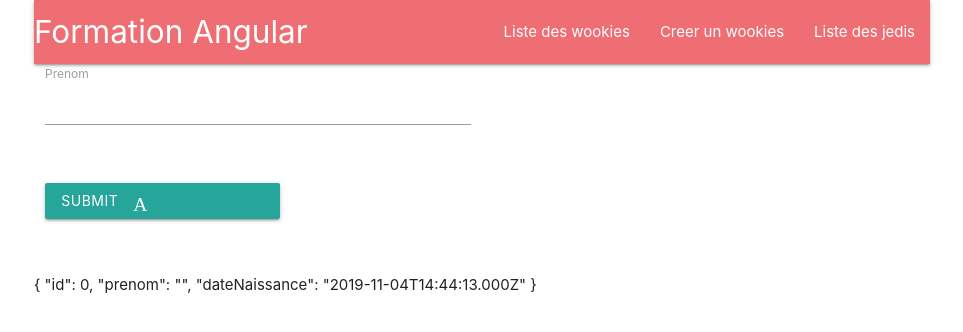
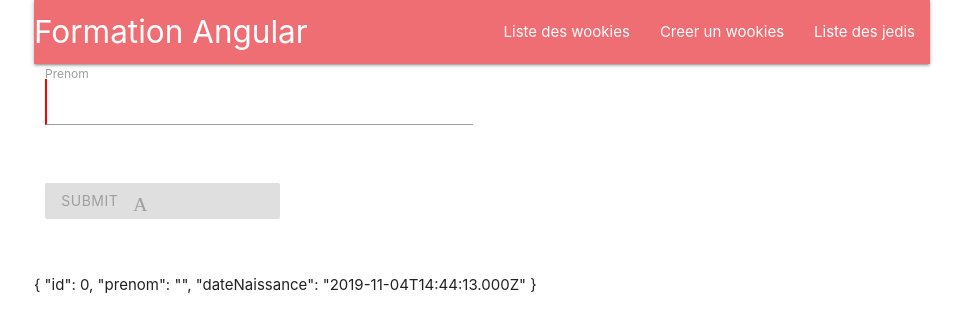
Before and after one commit to Labeux/FormationAngular, an Angular app in the folder ma-premiere-application/: page /creer-wookies in a window 1280 px wide. Shown: the top 332 px of the page, without its empty margins (158-1121 px from the left). Built offline with nearby package versions, Linux system fonts and the light colour scheme.

Commit message:
Bricolage CSS

```diff
--- a/ma-premiere-application/src/app/wookie-creation/wookie-creation.component.css
+++ b/ma-premiere-application/src/app/wookie-creation/wookie-creation.component.css
@@ -0,0 +1,7 @@
+input.ng-invalid {
+    border-left: 2px solid red;
+}
+
+input.ng-valid {
+    border-left: 2px solid green;
+}
--- a/ma-premiere-application/src/app/wookie-creation/wookie-creation.component.html
+++ b/ma-premiere-application/src/app/wookie-creation/wookie-creation.component.html
@@ -1,5 +1,5 @@
 <div class="row">
-    <form class="col s12">
+    <form class="col s12" #maForme="ngForm">
         <div class="row">
             <div class="input-field col s6">
                 <input placeholder=""
@@ -7,13 +7,14 @@
                         name="prenom"
                         [(ngModel)]="wookie.prenom"
                         type="text"
-                        class="validate">
+                        class="validate"
+                        required="true">
                 <label for="prenom">Prenom</label>
             </div>
         </div>
         <div class="row">
             <div class="input-field col s6">
-                <button class="btn waves-effect waves-light" name="action">
+                <button [disabled]="! maForme.valid" class="btn waves-effect waves-light" name="action">
                     Submit
                     <i class="material-icons right">Ajouter</i>
                 </button>
```
